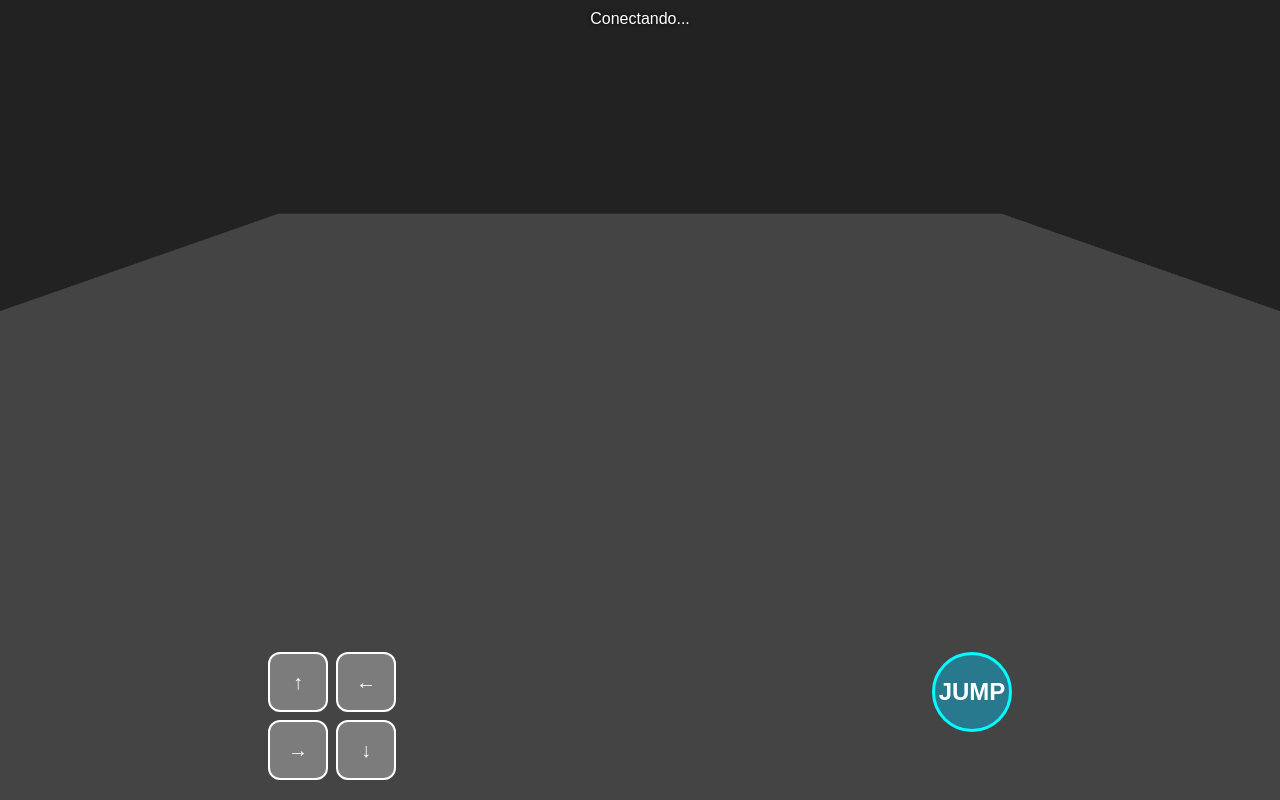
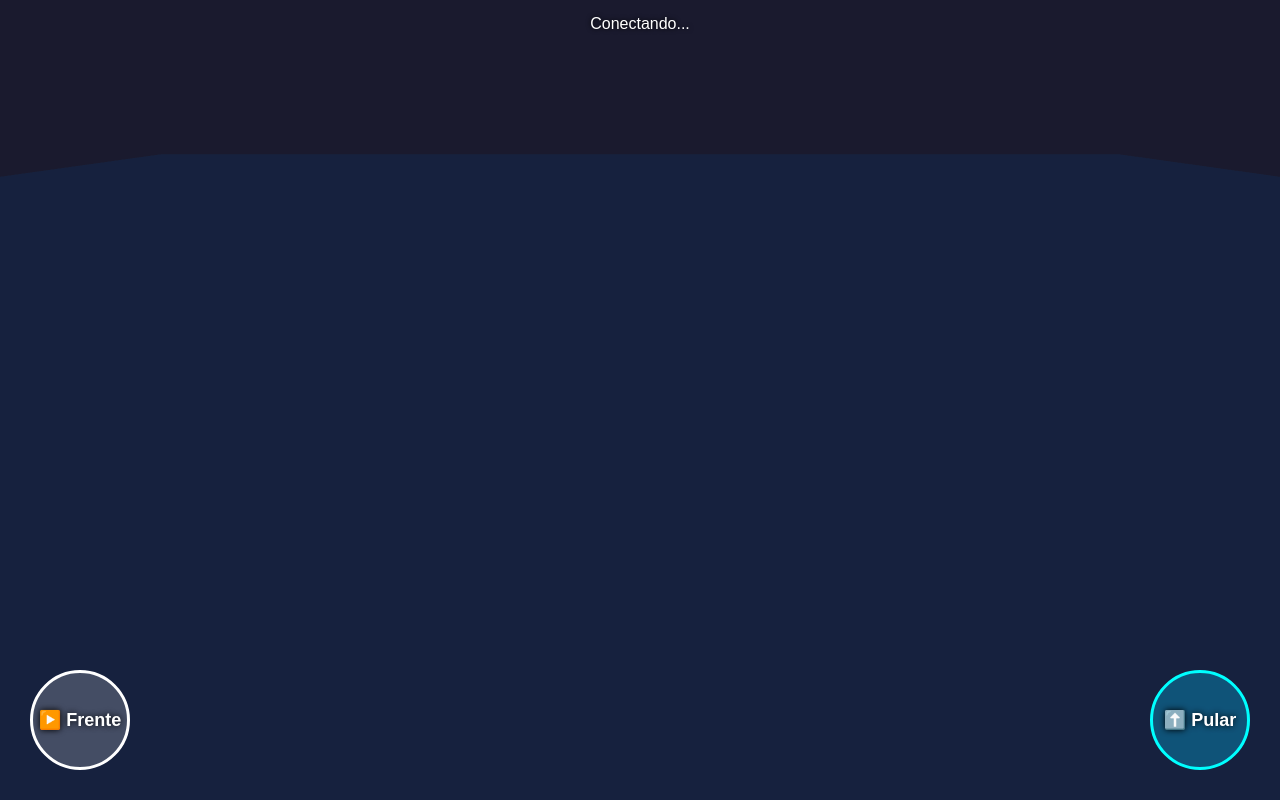
Before and after one commit to matheussixto26-art/IA-3D-generator, a plain HTML site: page index.html in a window 1280 px wide. Drawn offline with nearby package versions, Linux system fonts and the light colour scheme; no server answers.

Commit message:
Update index.html

```diff
--- a/index.html
+++ b/index.html
@@ -2,94 +2,66 @@
 <html lang="pt-BR">
 <head>
   <meta charset="UTF-8" />
-  <meta name="viewport" content="width=device-width, initial-scale=1.0, user-scalable=no">
-  <title>Jogo Multiplayer Mobile</title>
+  <meta name="viewport" content="width=device-width, initial-scale=1.0, user-scalable=no, maximum-scale=1.0">
+  <title>Jogo Mobile Simples</title>
   <style>
     * { margin: 0; padding: 0; box-sizing: border-box; }
     body {
       margin: 0;
       overflow: hidden;
       touch-action: none;
+      background: #000;
       font-family: Arial, sans-serif;
-      background: #000;
     }
     canvas { display: block; }
 
-    /* Botões de controle */
-    .controls {
+    /* Botões */
+    #forward-btn, #jump-btn {
       position: fixed;
-      bottom: 20px;
-      width: 100%;
-      display: flex;
-      justify-content: space-around;
-      pointer-events: none;
-    }
-
-    .dpad {
-      display: grid;
-      grid-template-columns: 1fr 1fr;
-      grid-template-rows: 1fr 1fr;
-      gap: 8px;
-    }
-
-    .btn {
-      width: 60px;
-      height: 60px;
-      background: rgba(255, 255, 255, 0.3);
-      border: 2px solid white;
-      border-radius: 12px;
+      bottom: 30px;
+      width: 100px;
+      height: 100px;
+      border-radius: 50%;
+      border: 3px solid white;
+      background: rgba(255, 255, 255, 0.2);
+      color: white;
+      font-size: 18px;
+      font-weight: bold;
       display: flex;
       align-items: center;
       justify-content: center;
-      color: white;
-      font-weight: bold;
-      font-size: 20px;
-      pointer-events: auto;
       user-select: none;
       -webkit-tap-highlight-color: transparent;
+      pointer-events: auto;
+      text-shadow: 0 0 6px black;
     }
 
-    .jump-btn {
-      width: 80px;
-      height: 80px;
-      background: rgba(0, 200, 255, 0.4);
-      border: 3px solid #0ff;
-      border-radius: 50%;
-      display: flex;
-      align-items: center;
-      justify-content: center;
-      color: white;
-      font-weight: bold;
-      font-size: 24px;
-      pointer-events: auto;
-      user-select: none;
-      -webkit-tap-highlight-color: transparent;
+    #forward-btn {
+      left: 30px;
+    }
+
+    #jump-btn {
+      right: 30px;
+      background: rgba(0, 200, 255, 0.3);
+      border-color: #0ff;
     }
 
     #info {
       position: fixed;
-      top: 10px;
+      top: 15px;
       width: 100%;
       text-align: center;
       color: white;
       font-size: 16px;
+      text-shadow: 0 0 5px black;
       pointer-events: none;
-      text-shadow: 0 0 5px black;
     }
   </style>
 </head>
 <body>
   <div id="info">Conectando...</div>
-
-  <div class="controls">
-    <div class="dpad">
-      <div class="btn" id="btn-w">↑</div>
-      <div class="btn" id="btn-a">←</div>
-      <div class="btn" id="btn-d">→</div>
-      <div class="btn" id="btn-s">↓</div>
-    </div>
-    <div class="jump-btn" id="btn-space">JUMP</div>
-  </div>
+  <div id="forward-btn">▶️ Frente</div>
+  <div id="jump-btn">⬆️ Pular</div>
 
   <script src="https://cdn.socket.io/4.7.2/socket.io.min.js"></script>
   <script src="https://cdnjs.cloudflare.com/ajax/libs/three.js/r128/three.min.js"></script>
@@ -98,90 +70,76 @@
 
     // Cena
     const scene = new THREE.Scene();
-    scene.background = new THREE.Color(0x222222);
+    scene.background = new THREE.Color(0x1a1a2e);
     const camera = new THREE.PerspectiveCamera(75, window.innerWidth / window.innerHeight, 0.1, 1000);
     const renderer = new THREE.WebGLRenderer({ antialias: true });
     renderer.setSize(window.innerWidth, window.innerHeight);
     renderer.setPixelRatio(window.devicePixelRatio);
     document.body.appendChild(renderer.domElement);
 
-    // Chão
-    const groundGeometry = new THREE.PlaneGeometry(100, 100);
-    const groundMaterial = new THREE.MeshBasicMaterial({ color: 0x444444, side: THREE.DoubleSide });
-    const ground = new THREE.Mesh(groundGeometry, groundMaterial);
+    // Chão (arena)
+    const ground = new THREE.Mesh(
+      new THREE.PlaneGeometry(200, 200),
+      new THREE.MeshBasicMaterial({ color: 0x16213e, side: THREE.DoubleSide })
+    );
     ground.rotation.x = Math.PI / 2;
     scene.add(ground);
 
     // Luz
-    const light = new THREE.PointLight(0xffffff, 1, 100);
-    light.position.set(10, 20, 10);
-    scene.add(light);
-    scene.add(new THREE.AmbientLight(0x404040));
+    scene.add(new THREE.AmbientLight(0xffffff, 0.6));
+    const dirLight = new THREE.DirectionalLight(0xffffff, 0.8);
+    dirLight.position.set(10, 20, 10);
+    scene.add(dirLight);
 
     // Jogadores
     const players = {};
-    const colors = [0xff4444, 0x4444ff];
+    const colors = [0xff6b6b, 0x4cc9f0];
     let myId = null;
     let isJumping = false;
     let jumpVelocity = 0;
-    const gravity = 0.02;
-    const jumpStrength = 0.3;
+    const gravity = 0.025;
+    const jumpStrength = 0.35;
 
     function createPlayer(id, x = 0, y = 1, z = 0) {
-      const geometry = new THREE.BoxGeometry(1, 1, 1);
-      const material = new THREE.MeshLambertMaterial({ color: colors[Object.keys(players).length % 2] });
-      const cube = new THREE.Mesh(geometry, material);
+      const cube = new THREE.Mesh(
+        new THREE.BoxGeometry(1, 1, 1),
+        new THREE.MeshLambertMaterial({ color: colors[Object.keys(players).length % 2] })
+      );
       cube.position.set(x, y, z);
       scene.add(cube);
-      players[id] = { mesh: cube, color: material.color.getHex() };
+      players[id] = { mesh: cube };
     }
 
-    // Controles (teclado + toque)
-    const input = { w: false, a: false, s: false, d: false, space: false };
+    // Controles
+    let moveForward = false;
+    let jumpPressed = false;
 
-    function bindButton(id, key) {
+    function setupButton(id, action) {
       const btn = document.getElementById(id);
-      const set = (val) => input[key] = val;
-      btn.addEventListener('pointerdown', () => set(true));
-      btn.addEventListener('pointerup', () => set(false));
-      btn.addEventListener('pointerleave', () => set(false));
-      // Para mobile touch fallback
-      btn.addEventListener('touchstart', (e) => { e.preventDefault(); set(true); });
-      btn.addEventListener('touchend', () => set(false));
+      const down = () => action(true);
+      const up = () => action(false);
+      btn.addEventListener('pointerdown', down);
+      btn.addEventListener('pointerup', up);
+      btn.addEventListener('pointerleave', up);
+      // Mobile fallback
+      btn.addEventListener('touchstart', (e) => { e.preventDefault(); down(); });
+      btn.addEventListener('touchend', up);
     }
 
-    bindButton('btn-w', 'w');
-    bindButton('btn-a', 'a');
-    bindButton('btn-s', 's');
-    bindButton('btn-d', 'd');
-    bindButton('btn-space', 'space');
+    setupButton('forward-btn', (val) => moveForward = val);
+    setupButton('jump-btn', (val) => jumpPressed = val);
 
-    // Teclado (desktop)
-    window.addEventListener('keydown', (e) => {
-      const k = e.key.toLowerCase();
-      if (['w','a','s','d',' '].includes(k)) {
-        input[k === ' ' ? 'space' : k] = true;
-        e.preventDefault();
-      }
-    });
-    window.addEventListener('keyup', (e) => {
-      const k = e.key.toLowerCase();
-      if (['w','a','s','d',' '].includes(k)) {
-        input[k === ' ' ? 'space' : k] = false;
-      }
-    });
-
-    // Conexão
+    // Conexão com servidor
     socket.on('init', (data) => {
       myId = data.id;
-      document.getElementById('info').textContent = 'Conectado! Use os botões para mover.';
+      document.getElementById('info').textContent = '🟢 Conectado! Toque nos botões para jogar.';
       data.players.forEach(p => {
         if (!players[p.id]) createPlayer(p.id, p.x, p.y, p.z);
       });
     });
 
-    socket.on('newPlayer', (player) => {
-      if (!players[player.id]) createPlayer(player.id, player.x, player.y, player.z);
+    socket.on('newPlayer', (p) => {
+      if (!players[p.id]) createPlayer(p.id, p.x, p.y, p.z);
     });
 
     socket.on('removePlayer', (id) => {
@@ -199,9 +157,9 @@
       });
     });
 
-    // Física e renderização
-    const moveSpeed = 0.12;
-    camera.position.set(0, 15, 25);
+    // Loop principal
+    const moveSpeed = 0.15;
+    camera.position.set(0, 12, 20);
     camera.lookAt(0, 0, 0);
 
     function animate() {
@@ -211,7 +169,7 @@
         const pos = players[myId].mesh.position;
 
         // Pulo
-        if (input.space && !isJumping && pos.y <= 1.1) {
+        if (jumpPressed && !isJumping && pos.y <= 1.1) {
           isJumping = true;
           jumpVelocity = jumpStrength;
         }
@@ -226,28 +184,24 @@
           }
         }
 
-        // Movimento horizontal
-        let moved = false;
-        if (input.w) { pos.z -= moveSpeed; moved = true; }
-        if (input.s) { pos.z += moveSpeed; moved = true; }
-        if (input.a) { pos.x -= moveSpeed; moved = true; }
-        if (input.d) { pos.x += moveSpeed; moved = true; }
+        // Frente
+        if (moveForward) {
+          pos.z -= moveSpeed;
+        }
 
         // Limites da arena
-        pos.x = Math.max(-49, Math.min(49, pos.x));
-        pos.z = Math.max(-49, Math.min(49, pos.z));
+        pos.x = Math.max(-95, Math.min(95, pos.x));
+        pos.z = Math.max(-95, Math.min(95, pos.z));
 
-        // Enviar posição para o servidor
-        if (moved || isJumping) {
-          socket.emit('move', { x: pos.x, y: pos.y, z: pos.z });
-        }
+        // Enviar posição
+        socket.emit('move', { x: pos.x, y: pos.y, z: pos.z });
       }
 
       renderer.render(scene, camera);
     }
     animate();
 
-    // Redimensionar
+    // Ajuste de tela
     window.addEventListener('resize', () => {
       camera.aspect = window.innerWidth / window.innerHeight;
       camera.updateProjectionMatrix();
```
